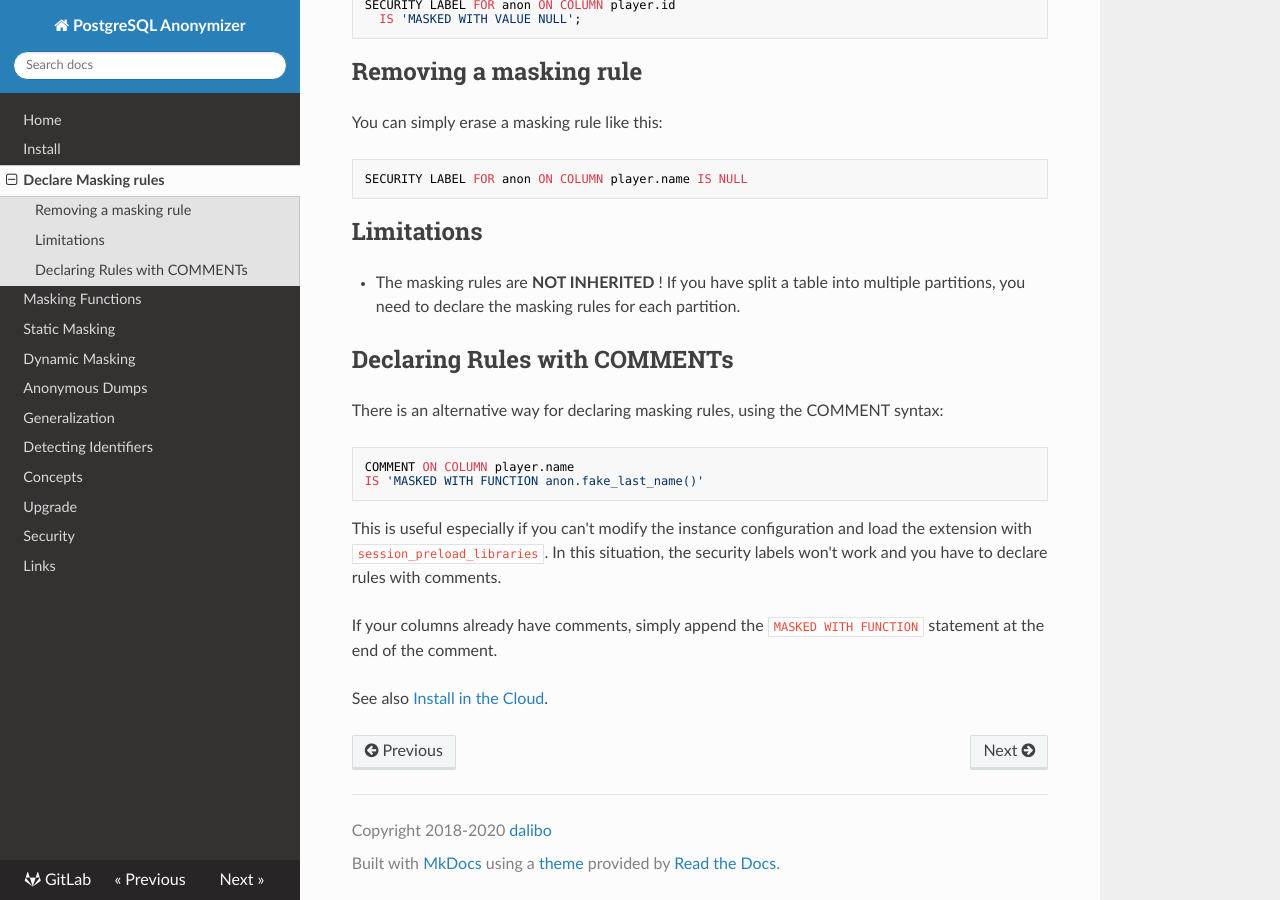
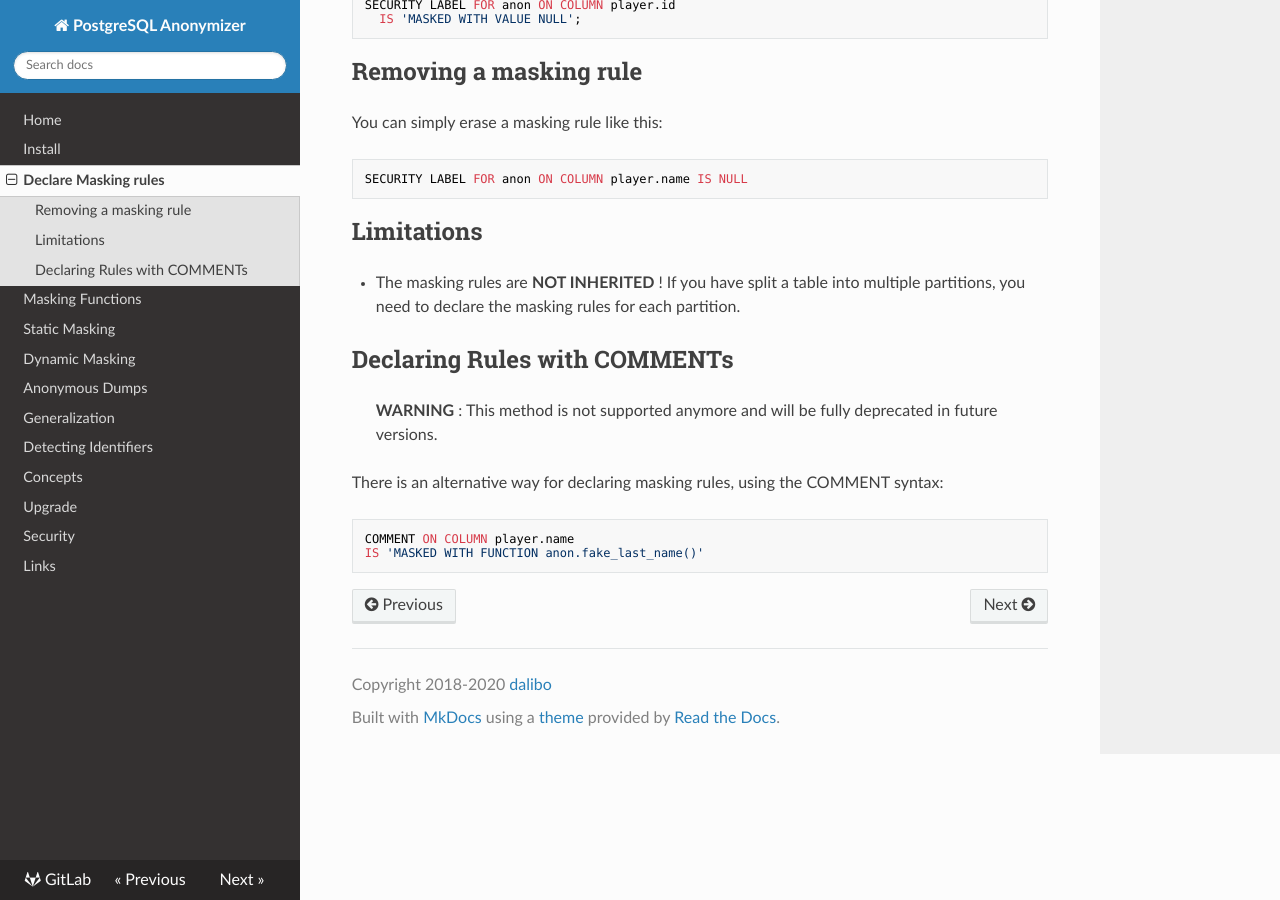
Before and after one commit to neondatabase/postgresql_anonymizer, an MkDocs documentation site: the page built from docs/declare_masking_rules.md, in a window 1280 px wide and 900 px high, scrolled down 565 px. Built offline with MkDocs 1.6.1, drawn with Linux system fonts in a browser that asks for light colours; nearby versions of some CDN libraries.

Commit message:
[doc] Remove other mentions to the  standalone install

````diff
--- a/docs/declare_masking_rules.md
+++ b/docs/declare_masking_rules.md
@@ -49,6 +49,9 @@ Limitations
 Declaring Rules with COMMENTs
 ------------------------------------------------------------------------------
 
+> **WARNING** : This method is not supported anymore and will be fully
+> deprecated in future versions.
+
 There is an alternative way for declaring masking rules, using the
 COMMENT syntax:
 
@@ -56,14 +59,3 @@ COMMENT syntax:
 COMMENT ON COLUMN player.name
 IS 'MASKED WITH FUNCTION anon.fake_last_name()'
 ```
-
-This is useful especially if you can't modify the instance configuration and
-load the extension with `session_preload_libraries`. In this situation, the
-security labels won't work and you have to declare rules with comments.
-
-If your columns already have comments, simply append the `MASKED WITH FUNCTION`
-statement at the end of the comment.
-
-See also [Install in the Cloud].
-
-[Install in the Cloud]: INSTALL.md#install-in-the-cloud
````
Also changed, not shown: docs/INSTALL.md (+0 -1 lines).
